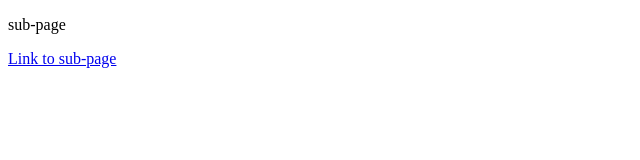
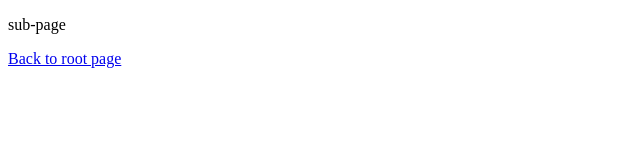
Before and after one commit to rawinr/basic, a plain HTML site: page folder/index2.html in a window 1280 px wide. Shown: the full height of the page, 0-640 px from the left. Drawn offline with Linux system fonts and the light colour scheme.

Commit message:
Update index2.html

```diff
--- a/folder/index2.html
+++ b/folder/index2.html
@@ -2,6 +2,6 @@
 <html>
 <body>
 <p>sub-page</p>
-<a href="./folder/index2.html">Link to sub-page</a>
+<a href="../index.html">Back to root page</a>
 </body>
 </html>
```
